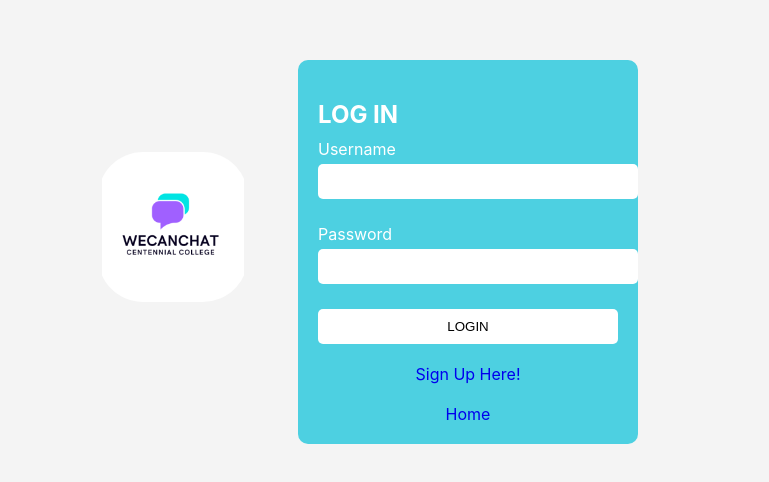
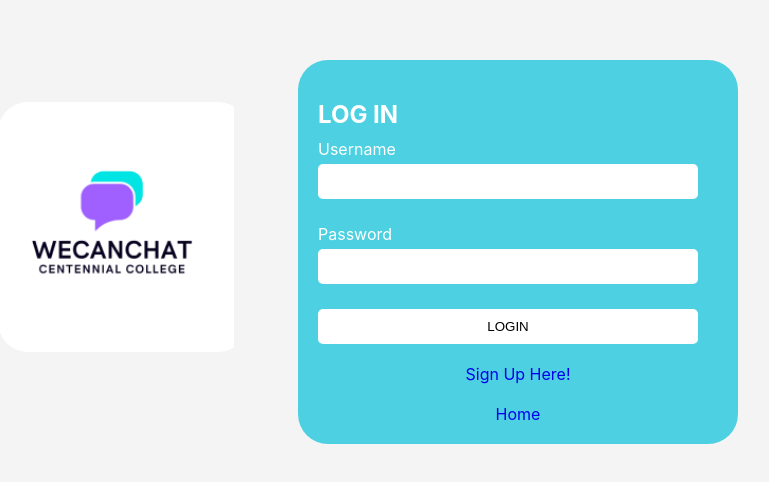
Before and after one commit to bastyle/wecanchat, a React (Create React App) app in the folder client/: page /login in a window 1280 px wide. Shown: the part 148-630 px from the top of the page, without its empty margins (272-1041 px from the left). Built offline with nearby package versions, Linux system fonts and the light colour scheme; a web font is replaced by a local one.

Commit message:
fixes css

```diff
--- a/client/src/components/css/Homepage.css
+++ b/client/src/components/css/Homepage.css
@@ -10,14 +10,14 @@
     background-color: #f5f5f5;
 }
 
-.logo-container {
+.homepage-logo-container {
     display: flex;
     justify-content: center;
     align-items: center;
     margin-bottom: 0px;
 }
 
-.logo {
+.homepage-logo {
     background-image: url('../../assets/messages.png');
     background-size: cover;
     background-position: center;
--- a/client/src/components/css/Login.css
+++ b/client/src/components/css/Login.css
@@ -14,16 +14,18 @@
     background-image: url('../../assets/wecantalk.png');
     background-size: contain;
     background-repeat: no-repeat;
-    height: 150px;
-    width: 150px;
+    height: 250px;
+    width: 250px;
     text-align: center;
+    border-radius: 30px;
   }
 
   .login-container {
     background-color: #4dd0e1;
     padding: 20px;
-    border-radius: 10px;
-    width: 300px;
+    border-radius: 30px;
+    width: 400px;
+
   }
 
   .login-form h2 {
@@ -41,18 +43,20 @@
   }
 
   .input-group input {
-    width: 100%;
+    width: 90%;
     padding: 10px;
     margin-top: 5px;
   }
 
   .login-button {
-    width: 100%;
+    width: 95%;
     padding: 10px;
     background-color: #ffffff;
     border: none;
     border-radius: 5px;
     cursor: pointer;
+    justify-content: center;
+    align-items: center;
   }
 
   .signup-link {
--- a/client/src/components/pages/Homepage.js
+++ b/client/src/components/pages/Homepage.js
@@ -6,8 +6,8 @@ function Homepage() {
     return (
         <div className="homepage">
             <h1 className="title">WeCanChat!</h1>
-            <div className="logo-container">
-                <div className="logo"></div>
+            <div className="homepage-logo-container">
+                <div className="homepage-logo"></div>
             </div>
             <div className="options-container">
                 <Link to="/login" className="option">Login</Link>
```
